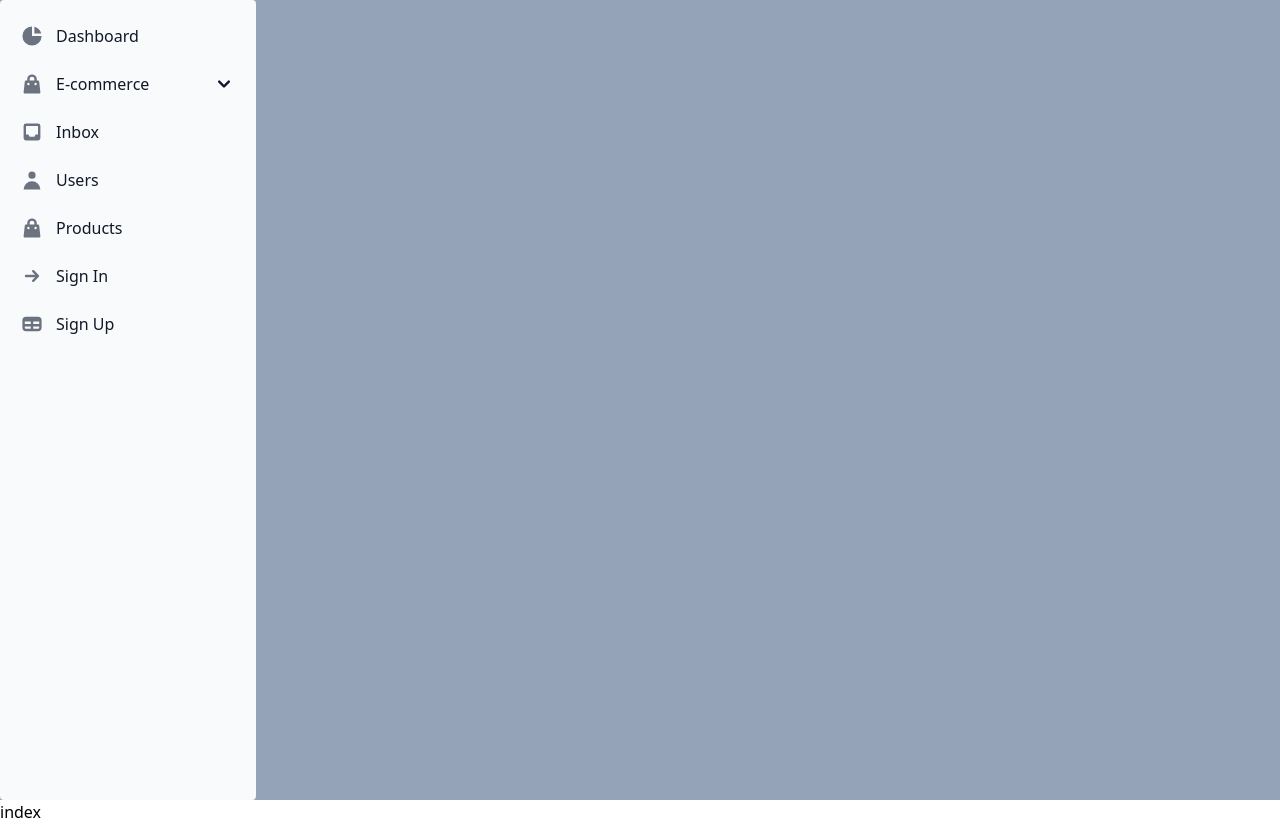
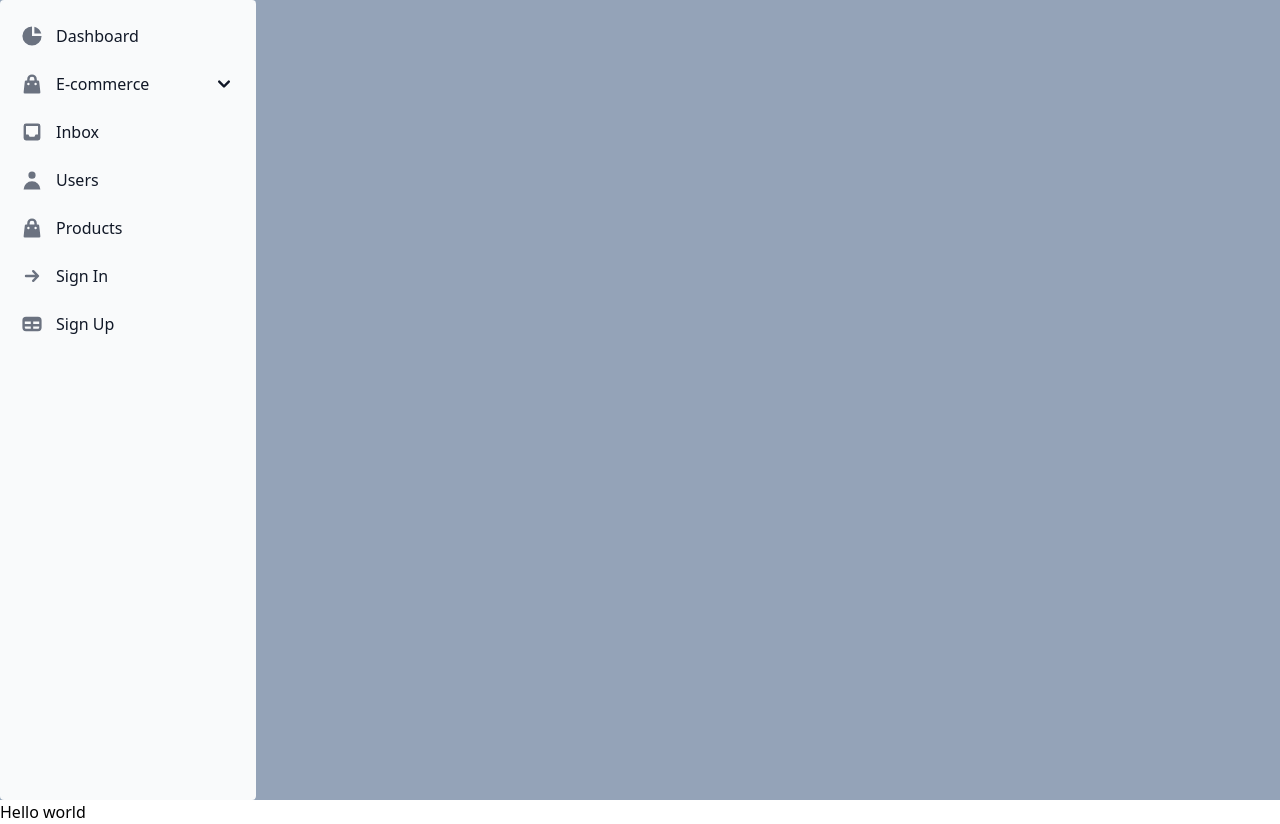
Before and after one commit to AbdulloxOrifjonov/gym_rat, a React (Create React App) app: page /gym/admin in a window 1280 px wide. Built offline with nearby package versions, Linux system fonts and the light colour scheme.

Commit message:
Hello world

```diff
--- a/src/components/RequaireAuth/index.jsx
+++ b/src/components/RequaireAuth/index.jsx
@@ -1,9 +1,7 @@
-/** @format */
-
 import React from "react";
 
 function RequaireAuth({ allowedRole }) {
-  return <div>index</div>;
+  return <div>Hello world</div>;
 }
 
 export default RequaireAuth;
```
